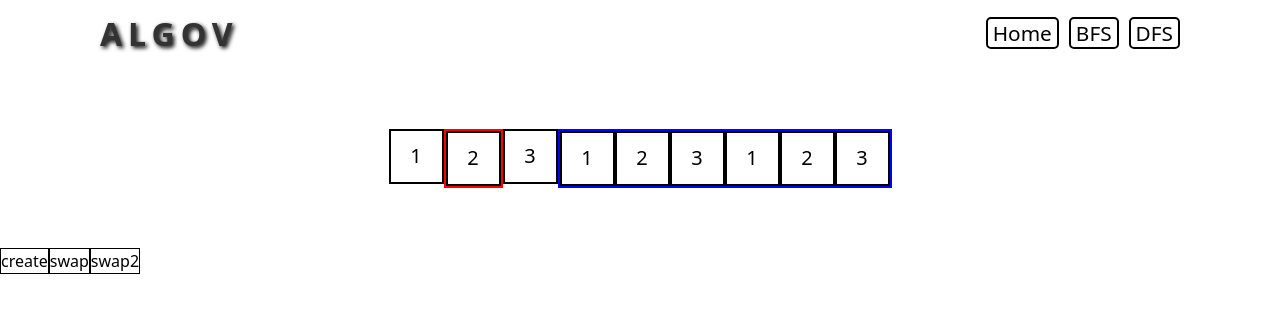
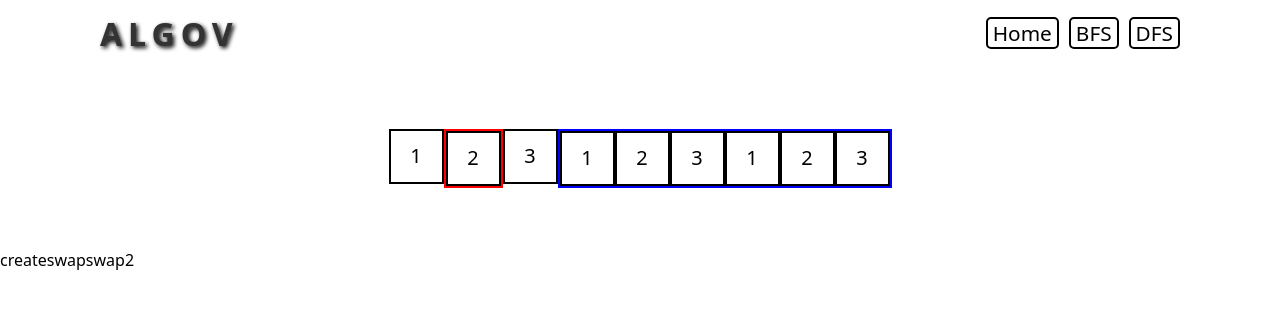
Before and after one commit to Abdelrahman-Abdelmoaty/AlgoV, a React (Create React App) app: page /sorting/insertion in a window 1280 px wide. Shown: the top 312 px of the page. Built offline with nearby package versions, Linux system fonts and the light colour scheme.

Commit message:
removed useless styling

```diff
--- a/src/styles/list.css
+++ b/src/styles/list.css
@@ -1,6 +1,3 @@
-button{
-    border: 1px solid black;
-}
 .list-component{
     min-height: 180px;
     display: flex;
```
